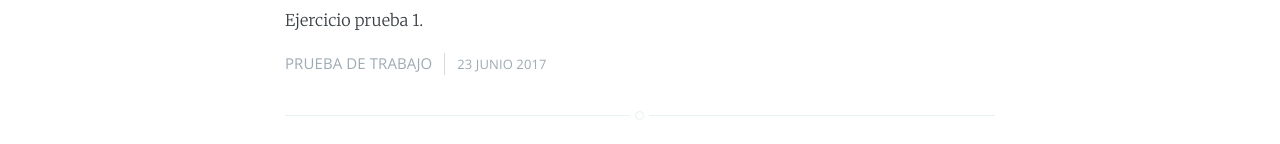
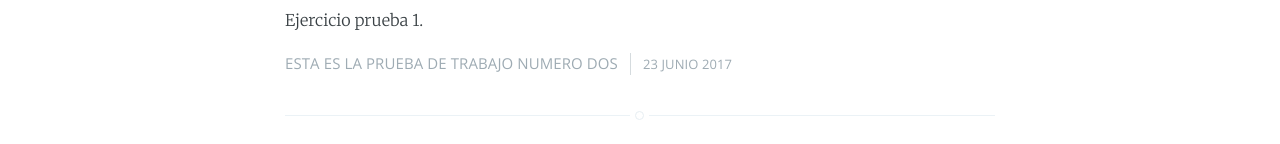
Before and after one commit to Cruz-Core/prueba, a plain HTML site: page index.html in a window 1280 px wide. Shown: the part 898-1042 px from the top of the page. Drawn offline with nearby package versions, Linux system fonts and the light colour scheme.

Commit message:
Second Commit

```diff
--- a/index.html
+++ b/index.html
@@ -95,7 +95,7 @@
                     <p>Ejercicio prueba 1.<a class="read-more" href="post-1/"></a></p>
                 </section>
                 <footer class="post-meta">
-                    <a href="https://github.com/Cruz-Core/prueba">PRUEBA DE TRABAJO</a>
+                    <a href="https://github.com/Cruz-Core/prueba">ESTA ES LA PRUEBA DE TRABAJO NUMERO DOS</a>
                     <time class="post-date" datetime="2017-06-23">23 junio 2017</time>
                 </footer>
             </article>
```
